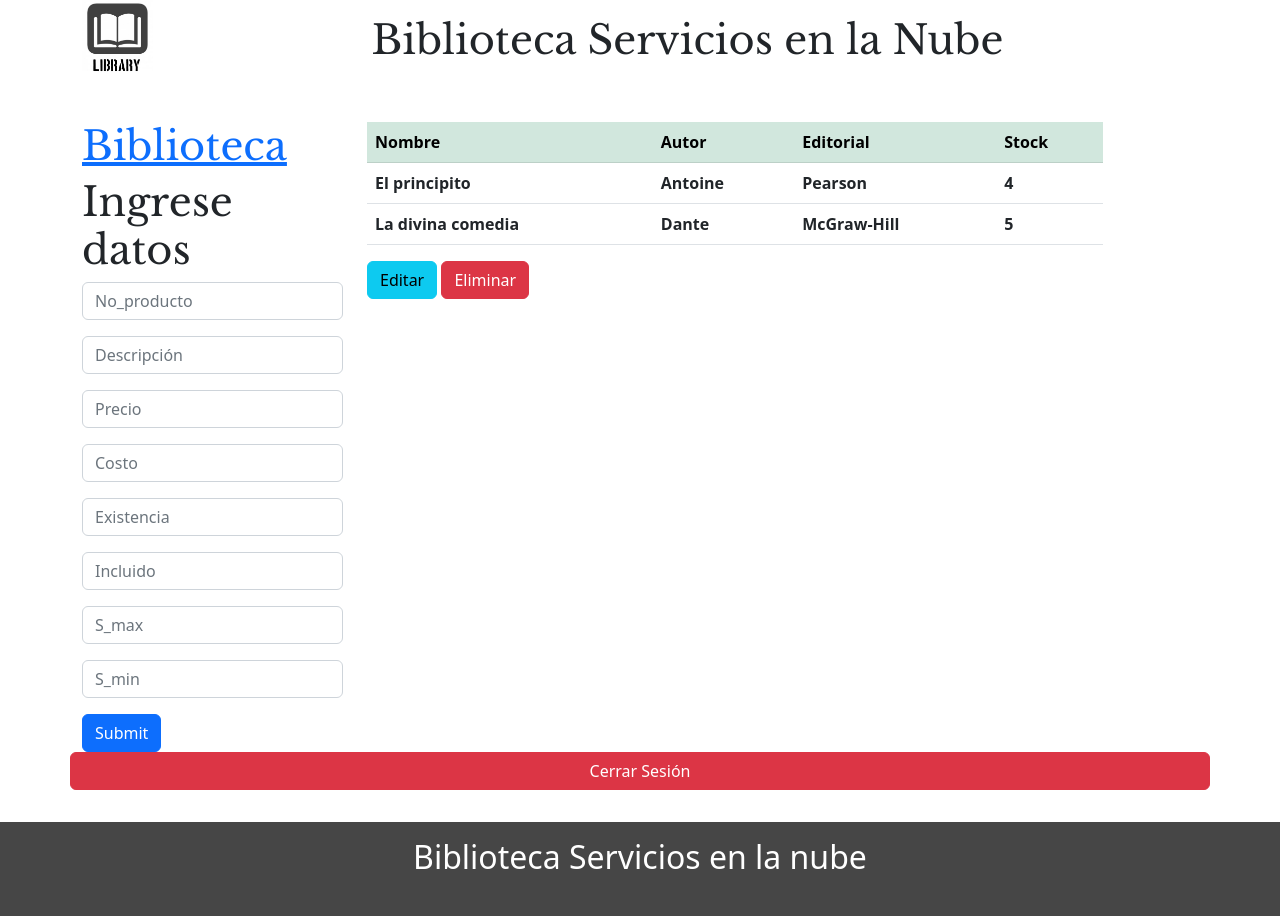
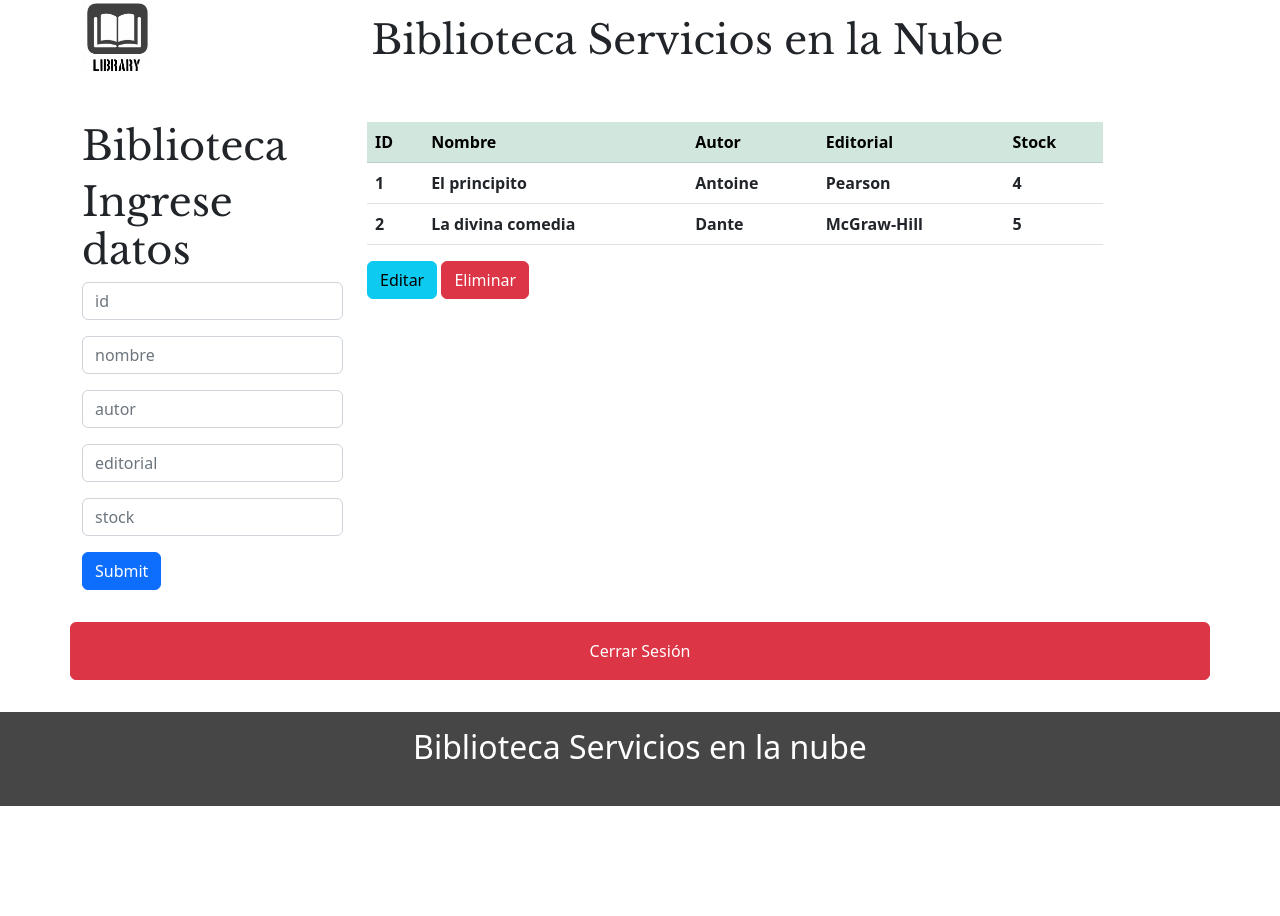
Before and after one commit to CarlosGuedea/Biblioteca, a PHP site: page /almacen.php in a window 1280 px wide. After the commit the page ends 806 px from the top, so only its background shows below. Run offline with PHP 8.4, Linux system fonts and the light colour scheme; the visitor is signed in with stand-in values (Sample User, id 1); data comes from the database, SQL or seed files in the repository; data that the repository does not hold is empty.

Commit message:
Base de datos

```diff
--- a/Biblioteca.sql
+++ b/Biblioteca.sql
@@ -5,10 +5,11 @@ No_cuenta varchar(8) primary key not null,
 contrasena varchar(200) not null
 );
 create table Libros(
+id int,
 nombre varchar(50),
 autor varchar(50),
 editorial varchar(50),
 stock int
 );
-Insert into Libros (nombre,autor,editorial,stock) values('El principito','Antoine','Pearson',4),
-('La divina comedia','Dante','McGraw-Hill',5);
+Insert into Libros (id,nombre,autor,editorial,stock) values(1,'El principito','Antoine','Pearson',4),
+(2,'La divina comedia','Dante','McGraw-Hill',5);
--- a/public/almacen.php
+++ b/public/almacen.php
@@ -19,25 +19,22 @@ $query="SELECT * FROM Libros";
 
 $stmt=$conn->query($query);
 
-if(isset($_POST['No_producto'])){
+if(isset($_POST['id'])){
 
-    $No_producto = htmlspecialchars($_POST['No_producto']);
-    $Descripción = htmlspecialchars($_POST['Descripción']);
-    $Precio = htmlspecialchars($_POST['Precio']);
-    $Costo = htmlspecialchars($_POST['Costo']);
-    $Existencia = htmlspecialchars($_POST['Existencia']);
-    $Incluido = htmlspecialchars($_POST['Incluido']);
-    $S_max = htmlspecialchars($_POST['S_max']);
-    $S_min = htmlspecialchars($_POST['S_min']);
+    $id = htmlspecialchars($_POST['id']);
+    $nombre = htmlspecialchars($_POST['nombre']);
+    $autor = htmlspecialchars($_POST['autor']);
+    $editorial = htmlspecialchars($_POST['editorial']);
+    $stock = htmlspecialchars($_POST['stock']);
 
-    $query2="INSERT INTO Masajes (No_producto,Descripción,Precio,Costo,Incluido,Existencia,S_max,S_min)
-    VALUES (?,?,?,?,?,?,?,?)";
+    $query2="INSERT INTO Masajes (id,nombre,autor,editorial,stock)
+    VALUES (?,?,?,?,?)";
 
     $stmt2=$conn->prepare($query2);
 
-    $stmt2->execute([$No_producto,$Descripción,$Precio,$Costo,$Incluido,$Existencia,$S_max,$S_min]);
+    $stmt2->execute([$id,$nombre,$autor,$editorial,$stock]);
 
-    header('Location: Masajes_Almacen.php');
+    header('Location: almacen.php');
 
 }
 
@@ -48,18 +45,15 @@ include '../templates/header.php';
                     <div class="row">
 
                         <div class="col-md-3">
-                            <a href="Areas.php"><h1>Biblioteca</h1></a>
+                            <h1>Biblioteca</h1>
                             <h1>Ingrese datos</h1>
                                 <form action="<?php $_SERVER['PHP_SELF']; ?>" method="POST">
 
-                                <input type="text" class="form-control mb-3" name="No_producto" placeholder="No_producto" value="<?php echo $_POST['No_producto']  ?>">
-                                <input type="text" class="form-control mb-3" name="Descripción" placeholder="Descripción" value="<?php echo $_POST['Descripción'] ?>">
-                                <input type="number" class="form-control mb-3" name="Precio" placeholder="Precio" value="<?php echo $_POST['Precio']  ?>">
-                                <input type="number" class="form-control mb-3" name="Costo" placeholder="Costo" value="<?php echo $_POST['Costo']  ?>">
-                                <input type="number" class="form-control mb-3" name="Existencia" placeholder="Existencia" value="<?php echo $_POST['Existencia']  ?>">
-                                <input type="number" class="form-control mb-3" name="Incluido" placeholder="Incluido" value="<?php echo $_POST['Incluido']  ?>">
-                                <input type="text" class="form-control mb-3" name="S_max" placeholder="S_max" value="<?php echo $_POST['S_max']  ?>">
-                                <input type="text" class="form-control mb-3" name="S_min" placeholder="S_min" value="<?php echo $_POST['S_min']  ?>">
+                                <input type="text" class="form-control mb-3" name="id" placeholder="id" value="<?php echo $_POST['id']  ?>">
+                                <input type="text" class="form-control mb-3" name="nombre" placeholder="nombre" value="<?php echo $_POST['nombre'] ?>">
+                                <input type="number" class="form-control mb-3" name="autor" placeholder="autor" value="<?php echo $_POST['autor']  ?>">
+                                <input type="number" class="form-control mb-3" name="editorial" placeholder="editorial" value="<?php echo $_POST['editorial']  ?>">
+                                <input type="number" class="form-control mb-3" name="stock" placeholder="stock" value="<?php echo $_POST['stock']  ?>">
 
                                 <input type="submit" class="btn btn-primary">
                                 </form>
@@ -69,6 +63,7 @@ include '../templates/header.php';
                             <table class="table" >
                                 <thead class="table-success table-striped" >
                                     <tr>
+                                        <th>ID</th>
                                         <th>Nombre</th>
                                         <th>Autor</th>
                                         <th>Editorial</th>
@@ -81,6 +76,7 @@ include '../templates/header.php';
                                             while($row=$stmt->fetch_assoc()){
                                         ?>
                                             <tr>
+                                                <th><?php  echo $row['id']?></th>
                                                 <th><?php  echo $row['nombre']?></th>
                                                 <th><?php  echo $row['autor']?></th>
                                                 <th><?php  echo $row['editorial']?></th>
@@ -91,14 +87,14 @@ include '../templates/header.php';
                                         ?>
                                 </tbody>
                             </table>
-                            <th><a href="Masajes_Actualizar.php" class="btn btn-info">Editar</a></th>
-                            <th><a href="Masajes_Eliminar.php" class="btn btn-danger">Eliminar</a></th>
+                            <th><a href="actualizar.php" class="btn btn-info">Editar</a></th>
+                            <th><a href="eliminar.php" class="btn btn-danger">Eliminar</a></th>
                         </div>
                     </div>
             </div>
             <div class="container">
                 <div class="row">
-                <th><a href="Masajes_Eliminar.php" class="btn btn-danger">Cerrar Sesión</a></th>
+                <th><a href="cerrar.php" class="btn btn-danger button-cerrar">Cerrar Sesión</a></th>
                 </div>
             </div>
     <?php
--- a/public/css/styles.css
+++ b/public/css/styles.css
@@ -38,6 +38,12 @@ h1{
     margin-right: 1rem;
 }
 
+.button-cerrar{
+    margin-top: 2rem;
+    padding-top: 1rem;
+    padding-bottom: 1rem;
+}
+
 input[type=number]::-webkit-inner-spin-button,
 input[type=number]::-webkit-outer-spin-button {
     -webkit-appearance: none;
```
Also changed, not shown: public/actualizar.php (added), public/eliminar.php (added).
